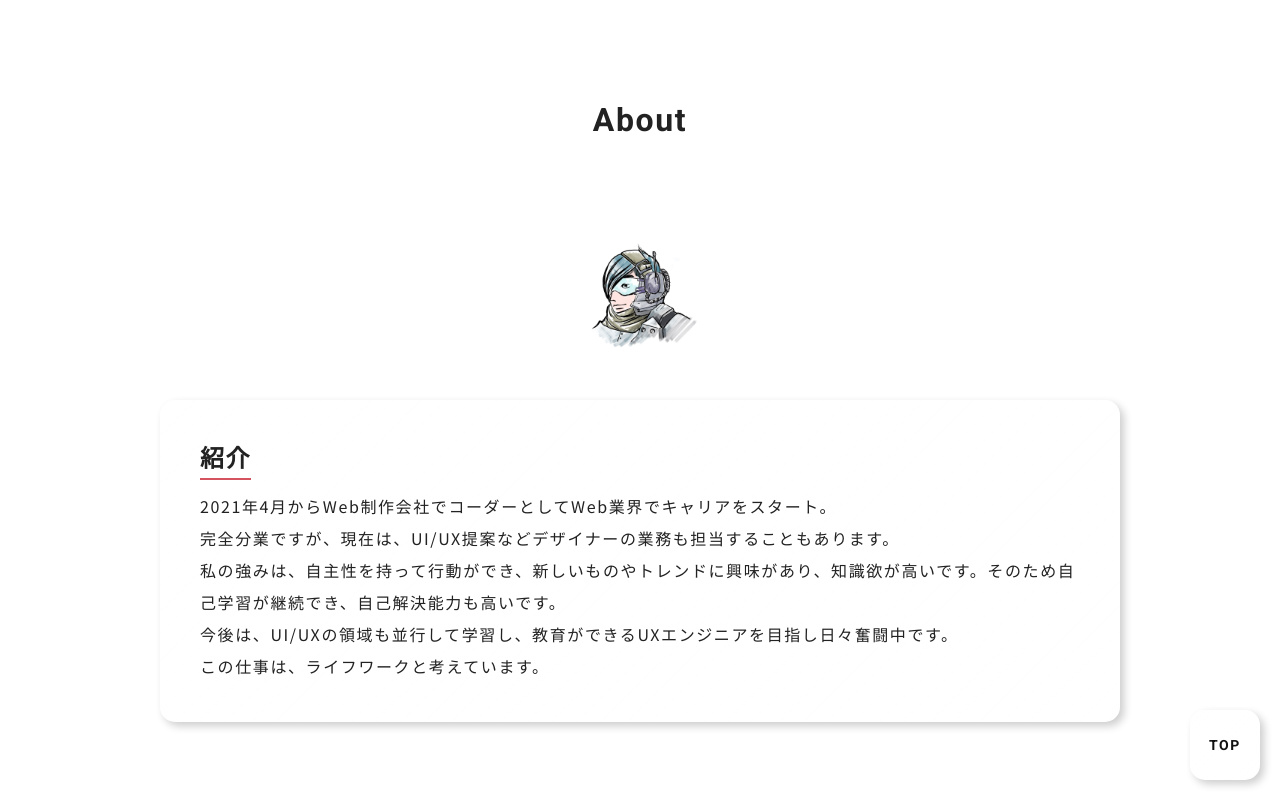
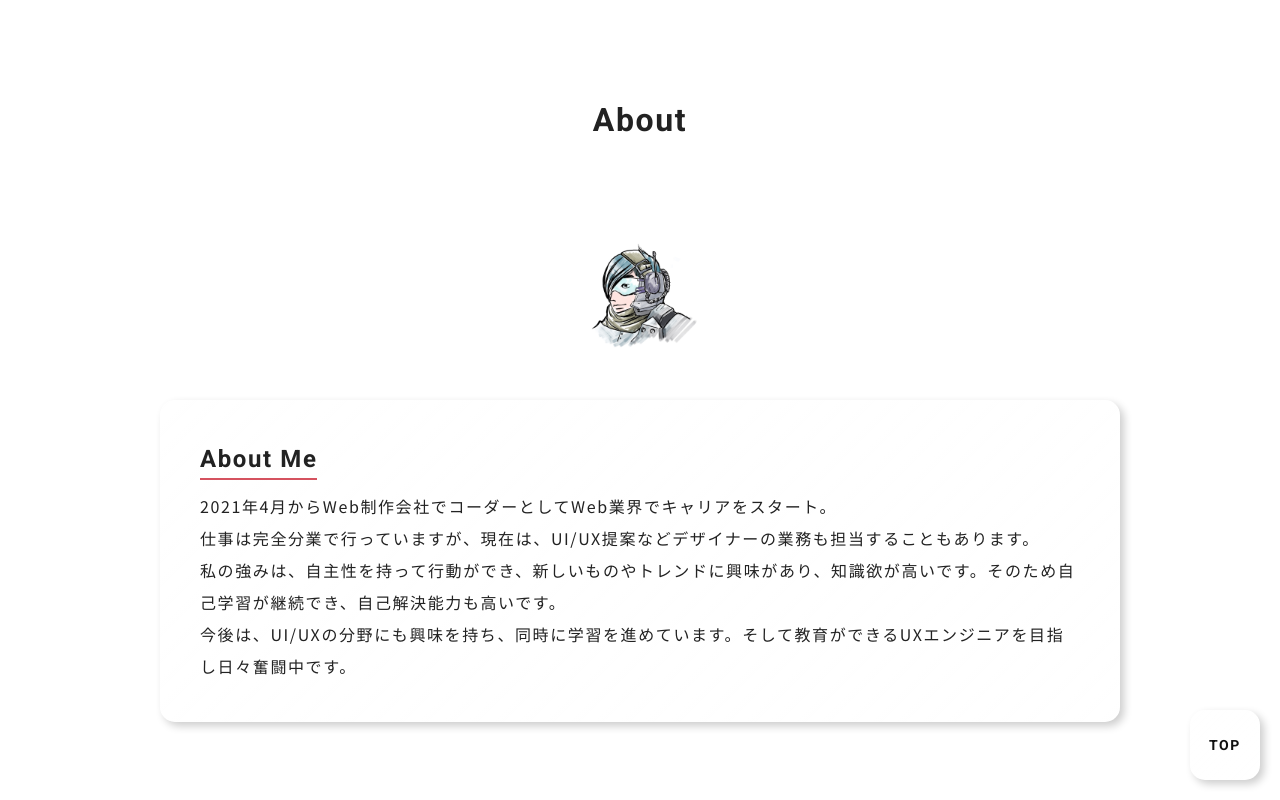
Before and after one commit to yuyuyusan/re-portfolio, a Next.js app: page /about in a window 1280 px wide. Shown: the top 800 px of the page. Built offline with nearby package versions, Linux system fonts and the light colour scheme.

Commit message:
[update] about

```diff
--- a/src/app/about/page.tsx
+++ b/src/app/about/page.tsx
@@ -19,17 +19,15 @@ export default function About() {
         <div className={styles.profile}>
           <dl className={styles.def}>
             <div className={styles.defInner}>
-              <dt className={styles.defTitle}>紹介</dt>
+              <dt className={styles.defTitle}>About Me</dt>
               <dd className={`${styles.defDesc} ${styles.jp}`}>
                 2021年4月からWeb制作会社でコーダーとしてWeb業界でキャリアをスタート。
                 <br />
-                完全分業ですが、現在は、UI/UX提案などデザイナーの業務も担当することもあります。
+                仕事は完全分業で行っていますが、現在は、UI/UX提案などデザイナーの業務も担当することもあります。
                 <br />
                 私の強みは、自主性を持って行動ができ、新しいものやトレンドに興味があり、知識欲が高いです。そのため自己学習が継続でき、自己解決能力も高いです。
                 <br />
-                今後は、UI/UXの領域も並行して学習し、教育ができるUXエンジニアを目指し日々奮闘中です。
-                <br />
-                この仕事は、ライフワークと考えています。
+                今後は、UI/UXの分野にも興味を持ち、同時に学習を進めています。そして教育ができるUXエンジニアを目指し日々奮闘中です。
               </dd>
               {/* <dd className={`${styles.defDesc} ${styles.en}`}>
                 {`I started my career in the web industry as a coder in a web
```
